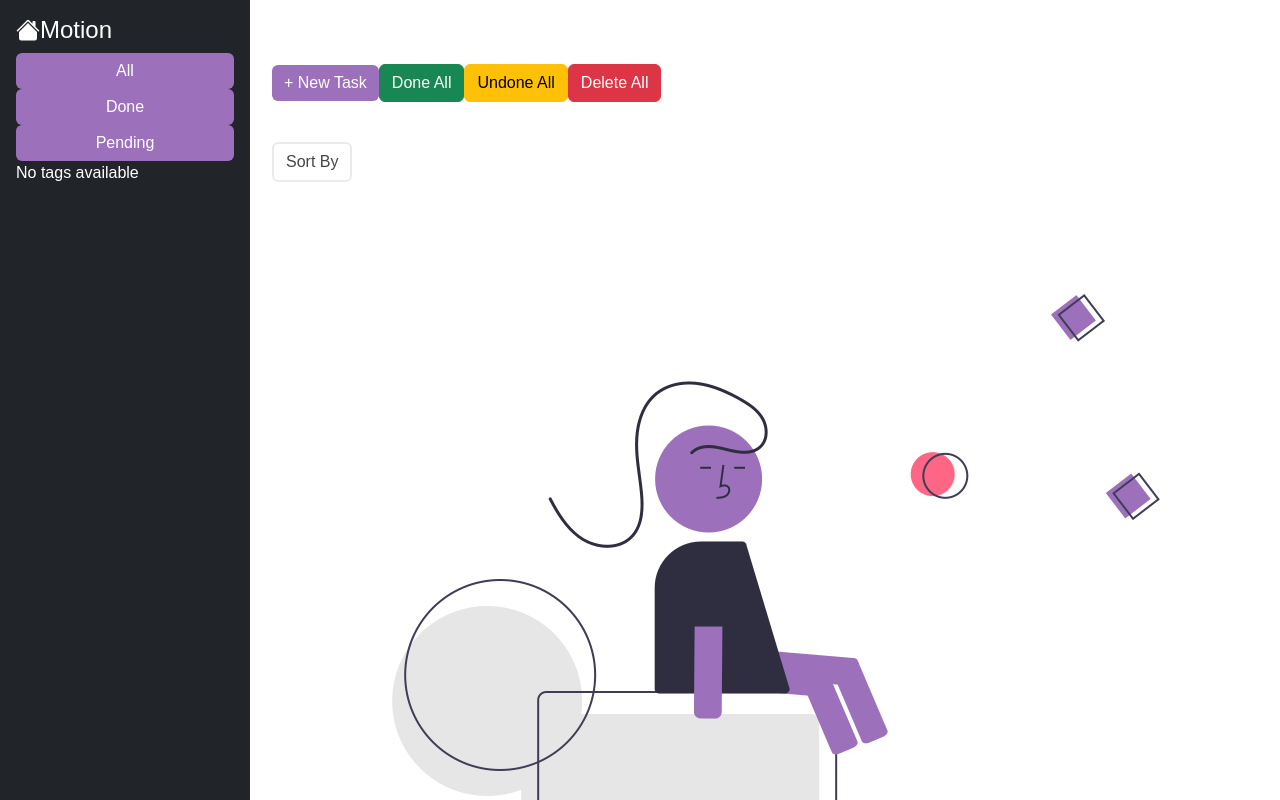
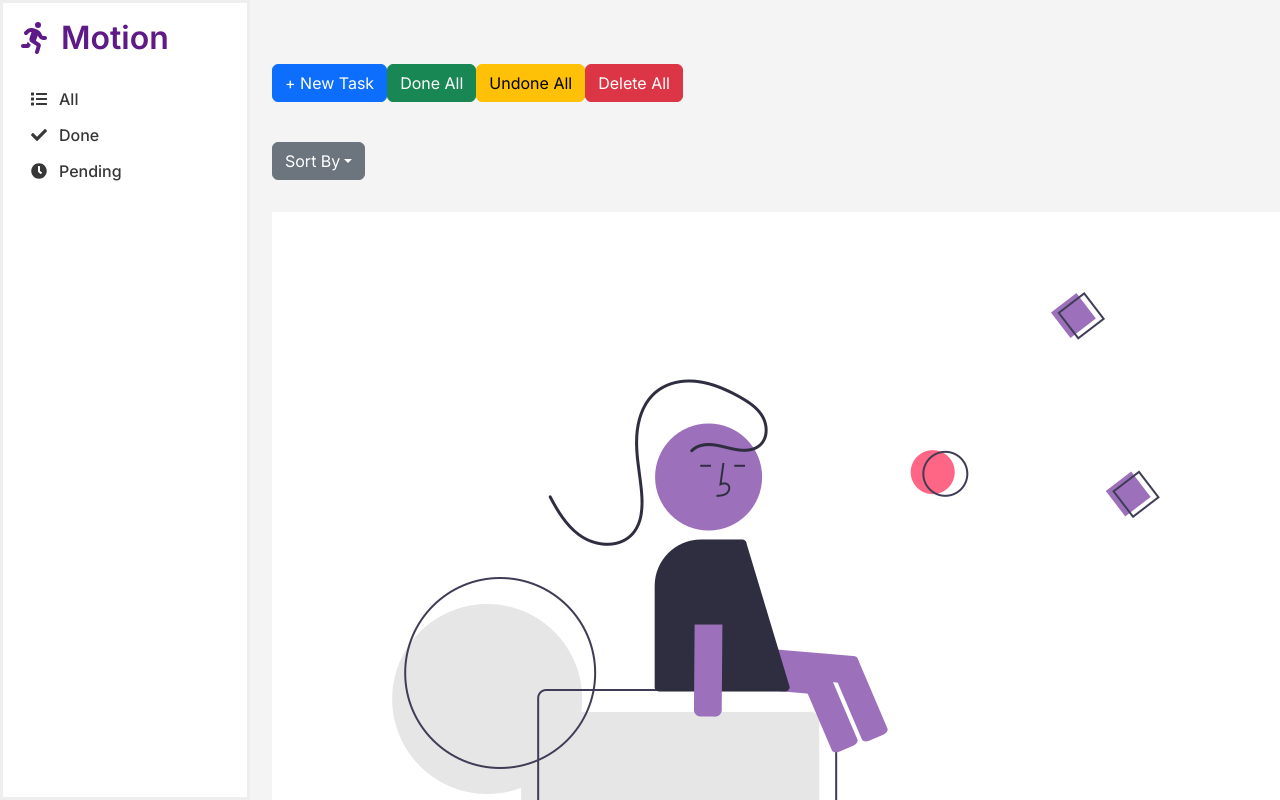
Before and after one commit to KyneLaggui/internship-todo-app, a React (Vite) app: page / in a window 1280 px wide. Shown: the top 800 px of the page. Built offline with nearby package versions, Linux system fonts and the light colour scheme.

Commit message:
style: sidebar design

```diff
--- /dev/null
+++ b/src/components/ToDo/TodoList.css
@@ -0,0 +1,34 @@
+.todo-container {
+    display: flex;
+    justify-content: flex-start;
+    align-items: flex-start;
+    flex-direction: column;
+    margin-inline: auto;
+    gap: 2rem;
+    min-height: 100vh;
+    height: 100%;
+    padding: 2rem;
+    width: 100%;
+    max-width: 800px;
+  }
+
+  .title {
+    font-size: 2.5rem;
+    border-bottom: 2px solid #ececec;
+    padding-bottom: 1.5rem;
+    width: 100%;
+    color: #141414;
+  }
+
+  .list-group {
+    width: 100%;
+  }
+
+  .main-container {
+    display: flex;
+    justify-content: space-between;
+    align-items: center;
+    margin: 5px;
+    border-left: 4px solid var(--purple-secondary);
+    padding: 1rem;
+  }
--- a/src/components/ToDo/TodoList.jsx
+++ b/src/components/ToDo/TodoList.jsx
@@ -17,6 +17,7 @@ import AddTodoModal from './AddTodoModal';
 import EditTodoModal from './EditTodoModal';
 import SortDropdown from './SortDropdown';
 import noTasksImage from '../../assets/no-tasks.png';
+import "./TodoList.css"
 
 function TodoList({ filter, selectedTag }) {
   const todos = useSelector((state) => state.todos);
--- a/src/index.css
+++ b/src/index.css
@@ -1,3 +1,5 @@
+@import url('https://fonts.googleapis.com/css2?family=Inter:wght@100;200;300;400;500;600;700;800;900&display=swap');
+
 :root {
   font-family: Inter, system-ui, Avenir, Helvetica, Arial, sans-serif;
   line-height: 1.5;
@@ -38,45 +40,22 @@
 
 body {
   margin: 0;
-  font-family: var(--ff-dm-sans);
+  font-family: 'Inter', sans-serif;
+  background-color: #f4f4f4;
 }
 
-.todo-container {
-  display: flex;
-  justify-content: flex-start;
-  align-items: flex-start;
-  flex-direction: column;
-  margin-inline: auto;
-  gap: 2rem;
-  min-height: 100vh;
-  height: 100%;
-  padding: 2rem;
-  width: 100%;
-  max-width: 800px;
+/* Override the default focus and active styles for all buttons */
+button:focus,
+button:active,
+button:visited {
+  outline: none !important; /* Remove the outline */
+  box-shadow: none !important; /* Remove the box-shadow */
+  background-color: inherit !important; /* Inherit the background color */
+  color: inherit !important; /* Inherit the text color */
 }
 
-.title {
-  font-size: 2.5rem;
-  border-bottom: 2px solid #ececec;
-  padding-bottom: 1.5rem;
-  width: 100%;
-  color: #141414;
-}
 
-.list-group {
-  width: 100%;
-}
-
-.main-container {
-  display: flex;
-  justify-content: space-between;
-  align-items: center;
-  margin: 5px;
-  border-left: 4px solid var(--purple-secondary);
-  padding: 1rem;
-}
-
-.btn-primary {
+/* .btn-primary {
   background-color: var(--purple-secondary);
   border: none;
 }
@@ -100,6 +79,11 @@ body {
   display: none;
 }
 
+.custom-dark-gray {
+  color: #333333;
+} */
+
+
 
 
 @media (prefers-color-scheme: light) {
--- a/src/layouts/Sidebar/Sidebar.css
+++ b/src/layouts/Sidebar/Sidebar.css
@@ -7,11 +7,37 @@
     overflow-y: auto;
     transition: all 0.3s;
     z-index: 999;
+    border: 3px solid #eeeeee;
+
   }
 
   #content-wrapper {
     margin-left: 250px;
     transition: margin-left 0.3s;
+  }
+
+  .sidebar-title {
+    color: var(--purple-dark);
+    font-size: 2em;
+    font-weight: 600;
+    gap: 10px;
+  }
+
+  .sidebar-buttons, .sidebar-tags {
+    background-color: #fff;
+    border: none;
+    color: #373737;
+    font-weight: 500;
+    font-size: 1em;
+    display: flex;
+    align-items: center;
+    justify-content: flex-start;
+    gap: 4px;
+    width: 100%;
+  }
+
+  .sidebar-buttons:hover, .sidebar-buttons:active {
+    background-color: var(--purple-light);
   }
 
   .mobile-sidebar {
@@ -28,6 +54,16 @@
     left: 0;
   }
 
+  .mbs-button {
+    background-color: #ffffff;
+  }
+
+  .hamburger-sb {
+    margin: 1em;
+    background-color: var(--purple-light);
+    border: none;
+  }
+
   @media (max-width: 991.98px) {
     #sidebar {
       display: none;
--- a/src/layouts/Sidebar/Sidebar.jsx
+++ b/src/layouts/Sidebar/Sidebar.jsx
@@ -1,9 +1,11 @@
 import { useState } from 'react';
 import { Button, Nav } from 'react-bootstrap';
-import { FaBars } from 'react-icons/fa';
-import { BsFillHouseFill } from 'react-icons/bs';
+import { FaBars, FaCheck, FaClock, FaList } from 'react-icons/fa';
 import './Sidebar.css';
 import { useSelector } from 'react-redux';
+import { FaPersonRunning } from 'react-icons/fa6';
+import { PiTagSimpleDuotone } from 'react-icons/pi';
+import { IoMdCloseCircle } from 'react-icons/io';
 
 const Sidebar = ({ setFilter, setSelectedTag }) => {
   const [open, setOpen] = useState(false);
@@ -17,29 +19,36 @@ const Sidebar = ({ setFilter, setSelectedTag }) => {
   const handleFilterClick = (value) => {
     setFilter(value);
     setSelectedTag('');
-    if (open) toggleSidebar(); // Close sidebar on button click
+    if (open) toggleSidebar();
   };
 
   const handleTagClick = (tag) => {
     setFilter('All');
     setSelectedTag(tag);
-    if (open) toggleSidebar(); // Close sidebar on button click
+    if (open) toggleSidebar();
+  };
+
+  const buttonIcons = {
+    All: <FaList />,
+    Done: <FaCheck />,
+    Pending: <FaClock />,
   };
 
   const renderFilterButtons = () => (
     ['All', 'Done', 'Pending'].map(value => (
-      <Button key={value} onClick={() => handleFilterClick(value)}>
-        {value}
+      <Button key={value} className='sidebar-buttons' onClick={() => handleFilterClick(value)}>
+        {buttonIcons[value]} <span style={{ marginLeft: '8px' }}>{value}</span>
       </Button>
     ))
   );
 
   const renderTagButtons = () => (
-    tags.length > 0 ? tags.map(tag => (
-      <Button key={tag} onClick={() => handleTagClick(tag)}>
+     tags.map(tag => (
+      <Button key={tag} className='sidebar-buttons' onClick={() => handleTagClick(tag)}>
+      <span style={{ marginRight: '8px' }}><PiTagSimpleDuotone /></span>
         {tag}
       </Button>
-    )) : <p>No tags available</p>
+    ))
   );
 
   return (
@@ -47,19 +56,17 @@ const Sidebar = ({ setFilter, setSelectedTag }) => {
       <div className="d-lg-none">
         <Button
           onClick={toggleSidebar}
-          aria-controls="sidebar-content"
-          aria-expanded={open}
-          className="m-2"
+          className="hamburger-sb"
         >
-          <FaBars /> Menu
+          <FaBars onClick={toggleSidebar} />
         </Button>
-        <div className={`mobile-sidebar bg-dark text-white p-3 ${open ? 'show' : ''}`}>
-          <div className="d-flex justify-content-between align-items-center mb-3">
-            <h4 className="d-flex align-items-center m-0">
-              <BsFillHouseFill className="mr-2" />
+        <div className={`mobile-sidebar bg-white custom-dark-gray p-3 ${open ? 'show' : ''}`}>
+          <div className="d-flex justify-content-between align-items-center mb-4">
+            <h4 className="d-flex align-items-center sidebar-title">
+              <FaPersonRunning />
               Motion
             </h4>
-            <Button variant="light" onClick={toggleSidebar}>Close</Button>
+            <IoMdCloseCircle color='var(--purple-dark)' size={24} onClick={toggleSidebar} />
           </div>
           <Nav className="flex-column">
             {renderFilterButtons()}
@@ -67,9 +74,9 @@ const Sidebar = ({ setFilter, setSelectedTag }) => {
           {renderTagButtons()}
         </div>
       </div>
-      <div className="d-none d-lg-block bg-dark text-white p-3" id="sidebar">
-        <h4 className="d-flex align-items-center">
-          <BsFillHouseFill className="mr-2" />
+      <div className="d-none d-lg-block bg-white custom-dark-gray p-3 sidebar" id="sidebar">
+        <h4 className="d-flex align-items-center sidebar-title mb-4">
+          <FaPersonRunning />
           Motion
         </h4>
         <Nav className="flex-column">
```
